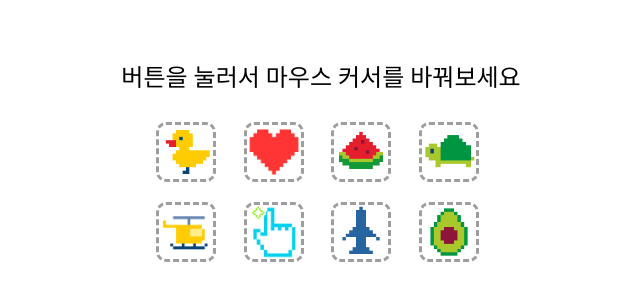
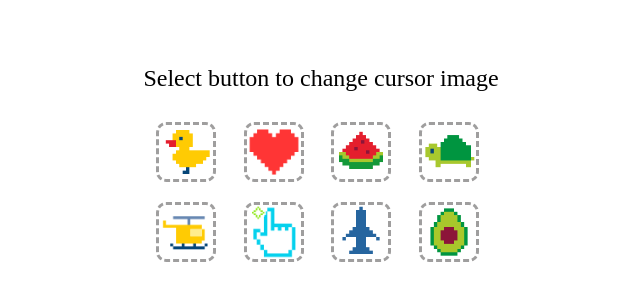
Before and after one commit to BadaHertz52/30projects_mouse-image, a React (Create React App) app: page / in a window 1280 px wide. Shown: the part 236-536 px from the top of the page, without its empty margins (319-959 px from the left). Built offline with nearby package versions, Linux system fonts and the light colour scheme; a web font is replaced by a local one.

Commit message:
[Doc] Change textcontet of header

```diff
--- a/src/components/Container/index.tsx
+++ b/src/components/Container/index.tsx
@@ -20,7 +20,7 @@ function Container({ ...props }: ContainerProps) {
           cursorPosition={cursorPosition}
         />
       )}
-      <header>버튼을 눌러서 마우스 커서를 바꿔보세요</header>
+      <header>Select button to change cursor image</header>
       <div className={classNames("btn-group", { on: selectedCursor })}>
         {cursors?.map((c, i) => (
           <CursorBtn
```
